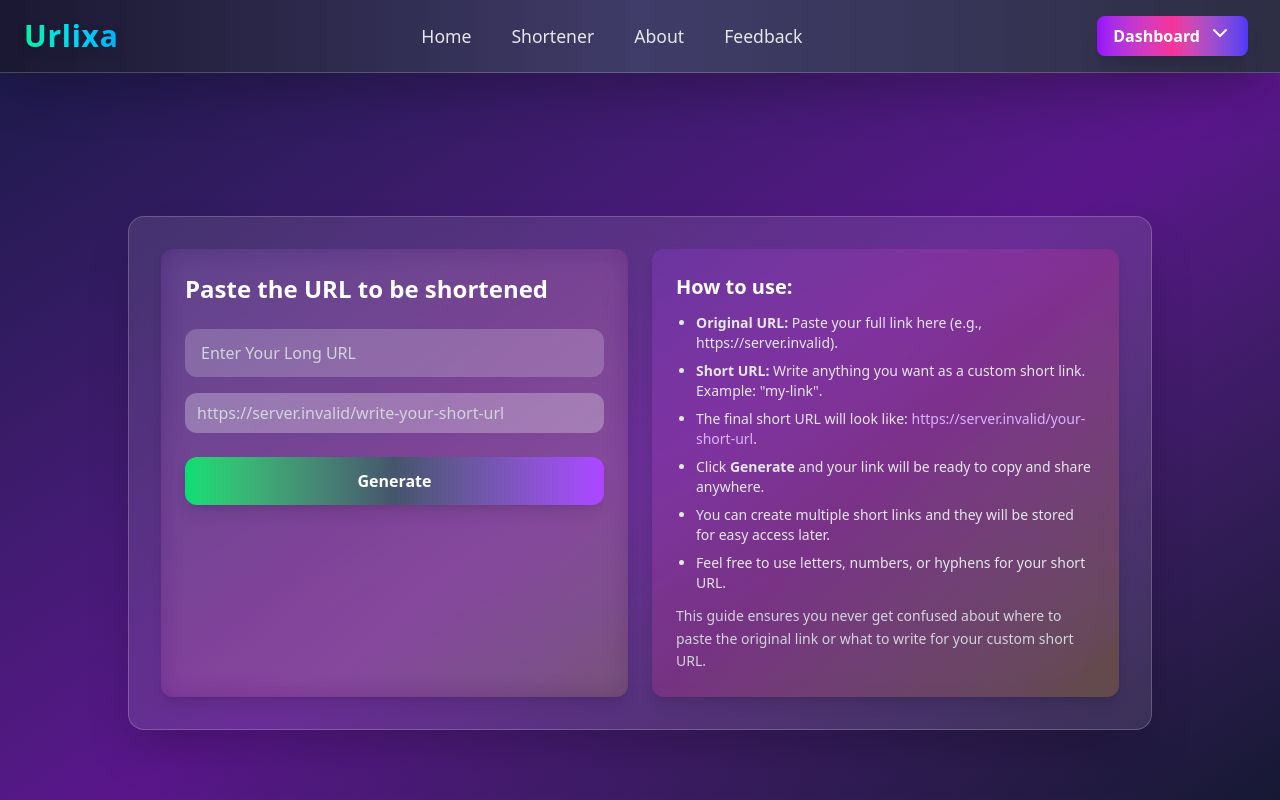
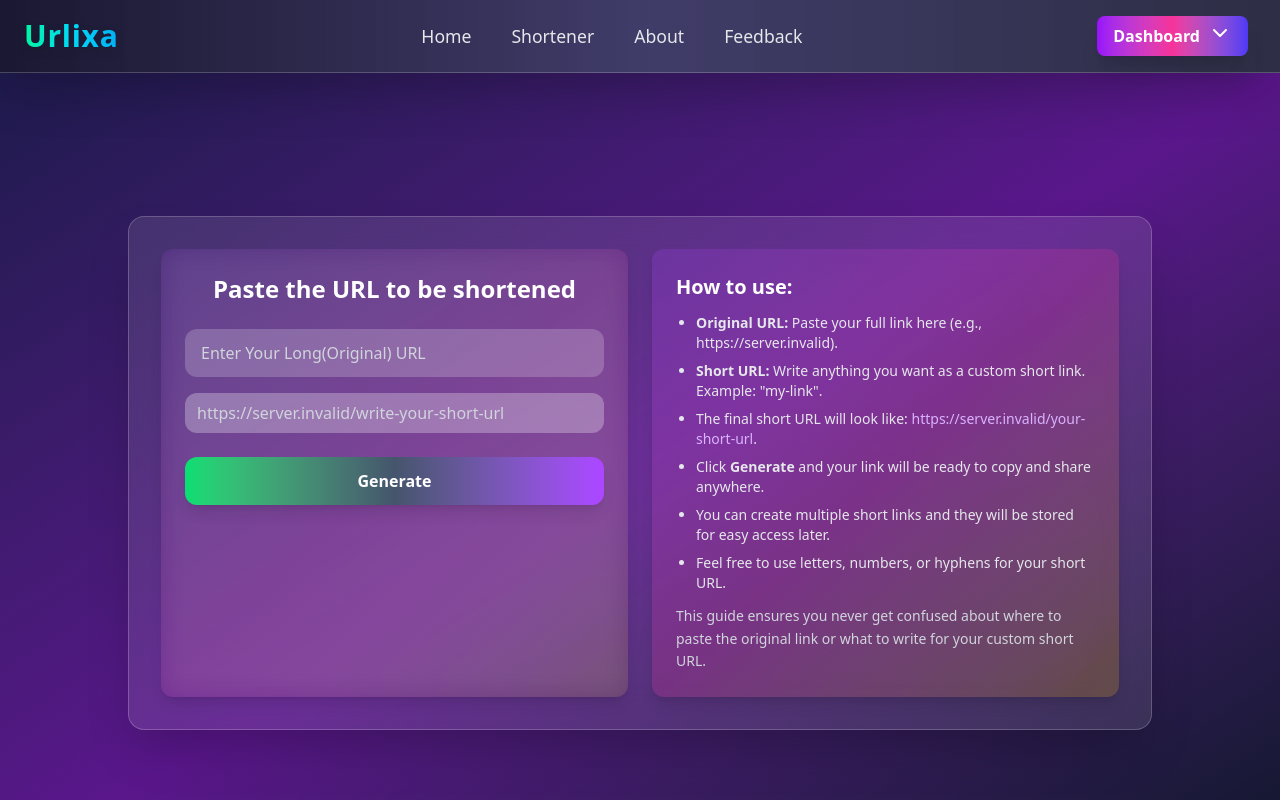
Before and after one commit to ardsuhail/urlShortner, a Next.js app: page /shortner in a window 1280 px wide. Shown: the top 800 px of the page. Built offline with nearby package versions, Linux system fonts and the light colour scheme; no server answers.

Commit message:
fifth commit

```diff
--- a/app/shortner/page.js
+++ b/app/shortner/page.js
@@ -70,7 +70,7 @@ const Page = () => {
 
   return (
     <>
-      <main className="min-h-screen flex items-center justify-center bg-gradient-to-br from-indigo-950 via-purple-900 to-slate-900 p-6 relative overflow-hidden">
+      <main className="min-h-screen flex items-center justify-center bg-gradient-to-br from-indigo-950 via-purple-900 to-slate-900 p-4 sm:p-6 relative overflow-hidden">
         {/* 🔵 Animated gradient orbs for background */}
         <motion.div
           className="absolute w-96 h-96 bg-purple-500/30 rounded-full blur-3xl top-10 left-10 -z-10"
@@ -78,7 +78,7 @@ const Page = () => {
           transition={{ duration: 10, repeat: Infinity, ease: "easeInOut" }}
         />
         <motion.div
-          className="absolute w-[30rem] h-[30rem] bg-pink-500/20 rounded-full blur-3xl bottom-20 right-10 -z-10"
+          className="absolute w-[50rem]  h-[50rem] sm:w-[30rem] sm:h-[30rem] bg-pink-500/20 rounded-full blur-3xl bottom-20 right-10 -z-10"
           animate={{ y: [0, -25, 0], x: [0, -20, 0] }}
           transition={{ duration: 12, repeat: Infinity, ease: "easeInOut" }}
         />
@@ -88,7 +88,7 @@ const Page = () => {
           initial={{ opacity: 0, scale: 0.9 }}
           animate={{ opacity: 1, scale: 1 }}
           transition={{ duration: 0.6 }}
-          className="bg-white/10 backdrop-blur-xl p-8 rounded-2xl shadow-2xl w-full max-w-5xl flex flex-col md:flex-row gap-6 border border-white/20"
+          className="bg-white/10 backdrop-blur-xl p-2 sm:p-8 rounded-2xl shadow-2xl w-full max-w-5xl flex flex-col md:flex-row gap-6 border border-white/20"
         >
 
 
@@ -98,9 +98,9 @@ const Page = () => {
             initial={{ x: 30, opacity: 0 }}
             animate={{ x: 0, opacity: 1 }}
             transition={{ delay: 0.4, duration: 0.6 }}
-            className="flex-1 bg-gradient-to-br from-purple-600/10 via-pink-500/10 to-yellow-400/10 backdrop-blur-md p-6 rounded-xl shadow-lg"
+            className="flex-1 bg-gradient-to-br from-purple-600/10 via-pink-500/10 to-yellow-400/10 backdrop-blur-md px-2 sm:px-6 py-6  rounded-xl shadow-lg"
           >
-            <h2 className="text-2xl font-bold text-white mb-6">
+            <h2 className="text-[19px] flex justify-center items-center sm:text-2xl w-full font-bold text-white mb-6">
               Paste the URL to be shortened
             </h2>
 
@@ -111,8 +111,8 @@ const Page = () => {
                 type="text"
                 id="url"
                 name="url"
-                placeholder="Enter Your Long URL"
-                className="w-full px-4 py-3 rounded-xl bg-white/20 text-white placeholder-gray-300 focus:outline-none focus:ring-2 focus:ring-purple-400 transition-all"
+                placeholder="Enter Your Long(Original) URL"
+                className="w-[100%] px-4 py-3 rounded-xl bg-white/20 text-white placeholder-gray-300 focus:outline-none focus:ring-2 focus:ring-purple-400 transition-all"
               />
               <label
                 htmlFor="shorturl"
--- a/component/Sidebar.js
+++ b/component/Sidebar.js
@@ -17,7 +17,7 @@ const Sidebar = () => {
             initial={{ opacity: 0 }}
             animate={{ opacity: 0.5 }}
             exit={{ opacity: 0 }}
-            transition={{ duration: 0.3 }}
+            transition={{ duration: 0.6 }}
             className="fixed inset-0 bg-black z-40 backdrop-blur-sm"
             onClick={() => setSidebarOpen(false)}
           />
@@ -37,7 +37,7 @@ const Sidebar = () => {
               <motion.div
                 whileHover={{ rotate: 90, scale: 1.1 }}
                 whileTap={{ scale: 0.9 }}
-                transition={{ duration: 0.3 }}
+                transition={{ duration: 0.6 }}
               >
                 <SidebarClose
                   onClick={() => setSidebarOpen(false)}
```
